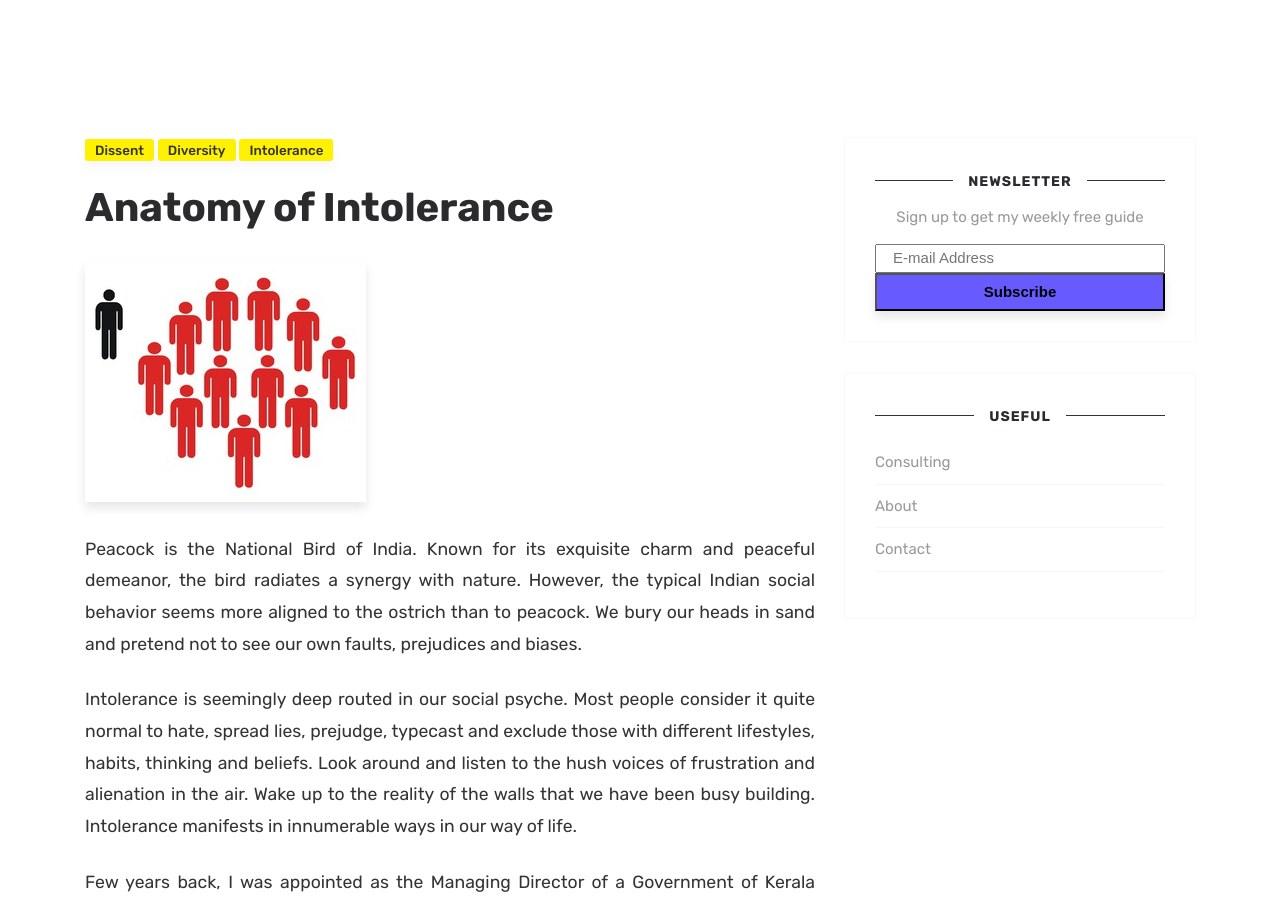
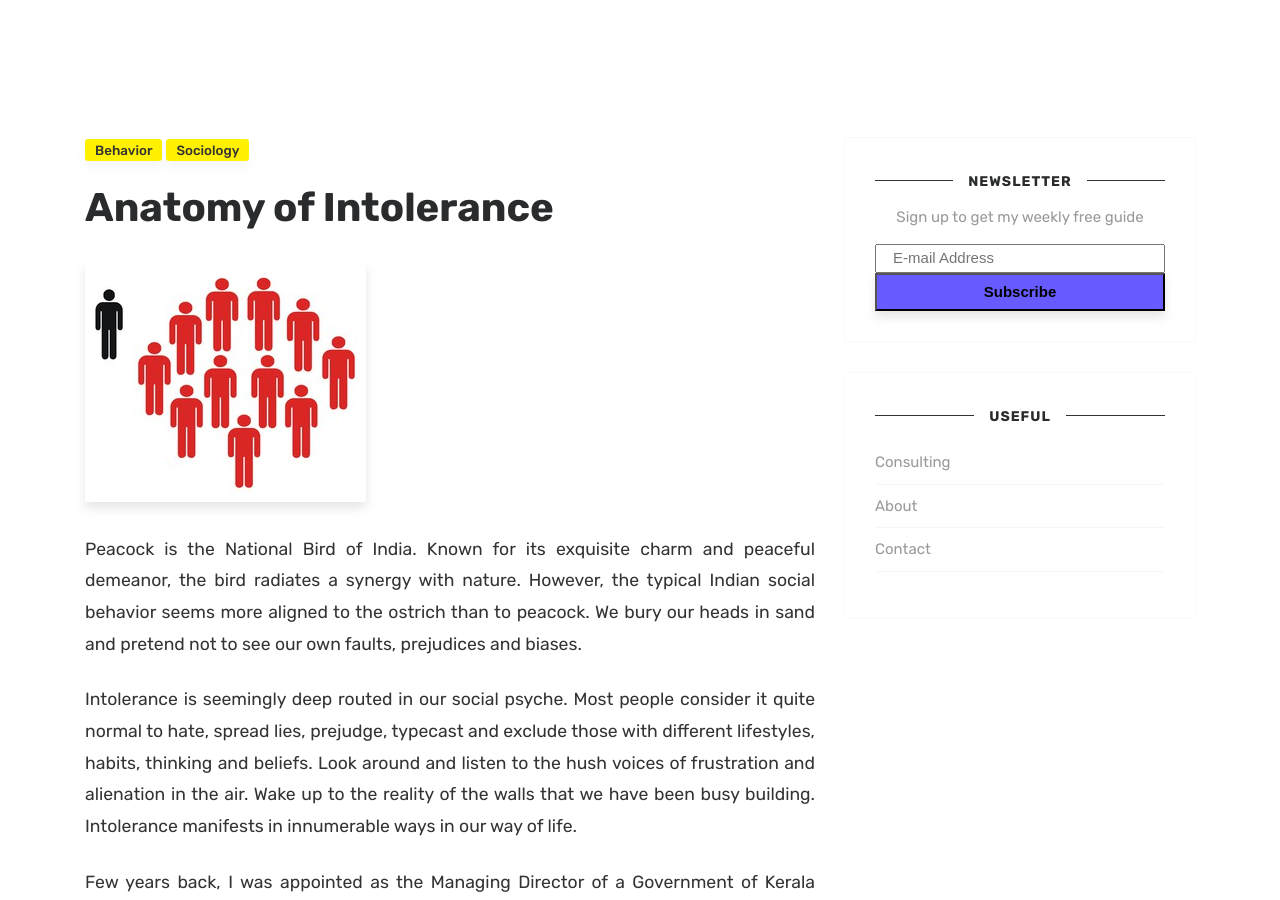
Before and after one commit to rohanharikr/RaviKumarPillai, a Jekyll site: the page built from _posts/2020-06-26-anatomy-of-intolerance.md, in a window 1280 px wide and 900 px high. Built offline with Jekyll 4.4.1, drawn with Linux system fonts in a browser that asks for light colours; comment, search, counter and statistics services are not loaded.

Commit message:
Update from Forestry.io Ravi Kumar updated _posts/2020-06-26-anatomy-of-intolerance.md

```diff
--- a/_posts/2020-06-26-anatomy-of-intolerance.md
+++ b/_posts/2020-06-26-anatomy-of-intolerance.md
@@ -3,9 +3,8 @@ layout: post-right-sidebar
 author: Ravi
 title: Anatomy of Intolerance
 categories:
-- dissent
-- diversity
-- intolerance
+- behavior
+- sociology
 image: assets/images/social-exclusion.jpg
 featured: true
 comments: true
```
